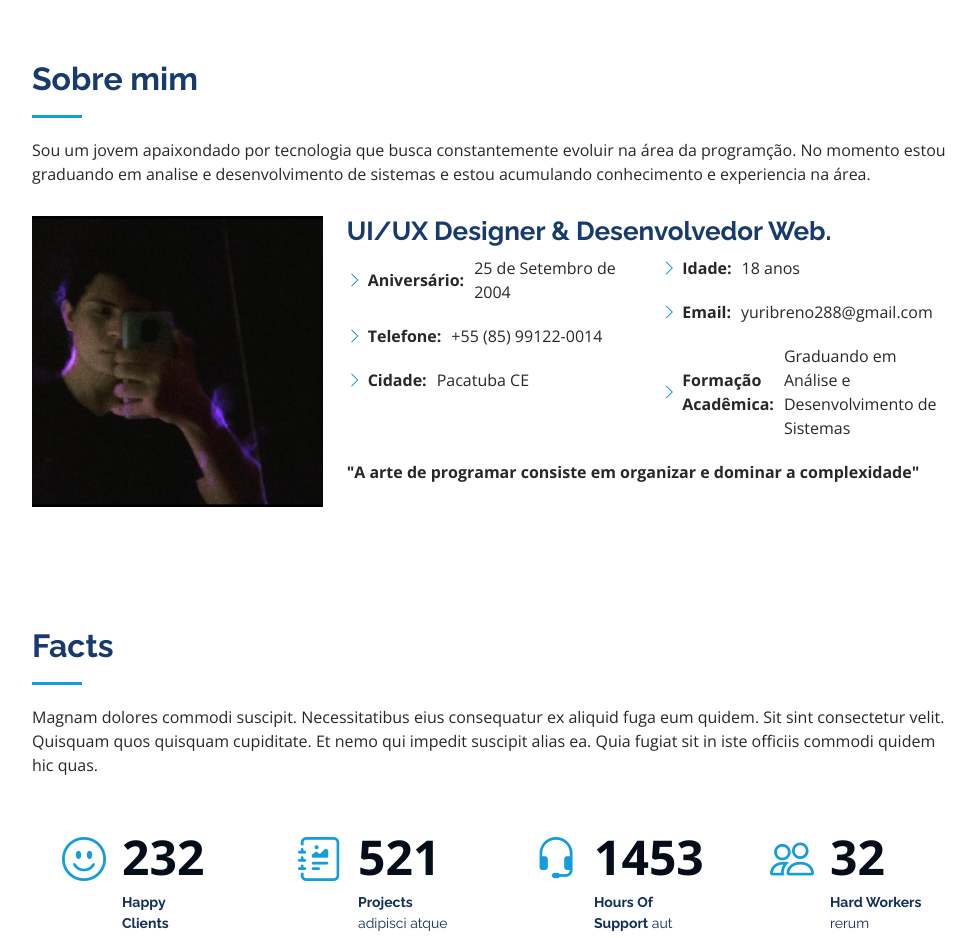
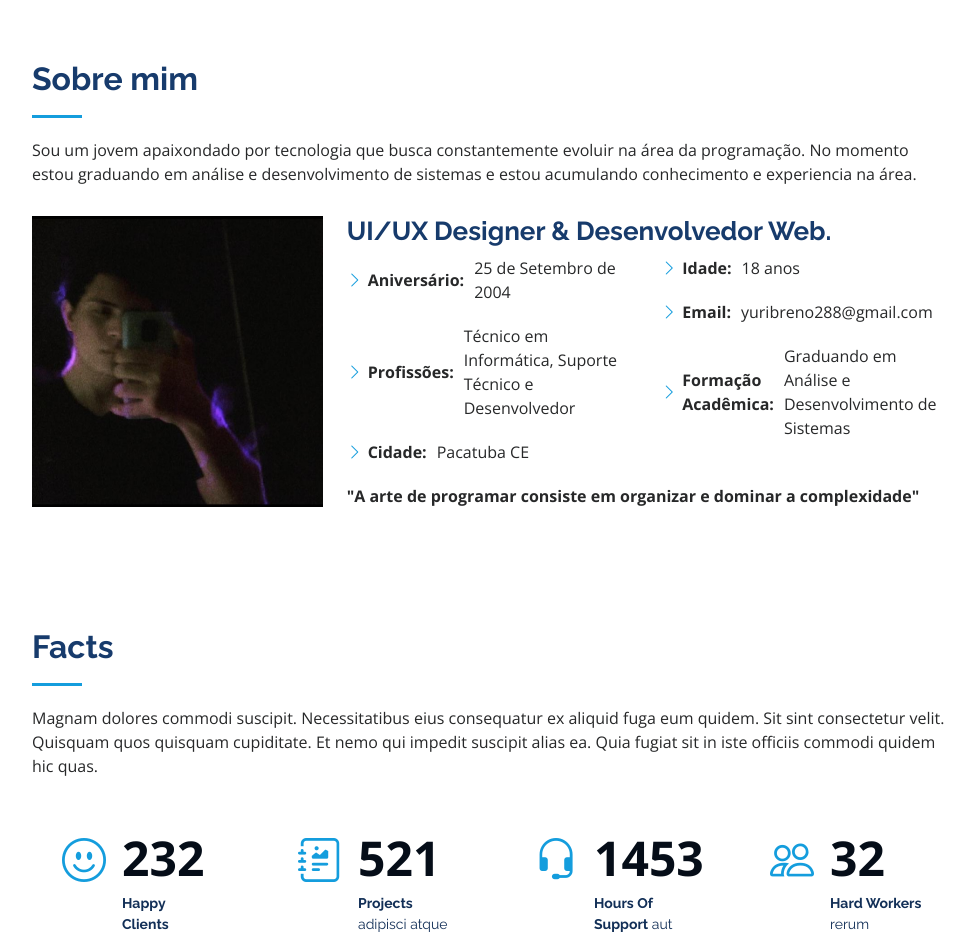
Before and after one commit to YuriBreno/Portifolio, a plain HTML site: page index.html in a window 1280 px wide. Shown: the part 800-1738 px from the top of the page, without its empty margins (298-1274 px from the left). Drawn offline with nearby package versions, Linux system fonts and the light colour scheme.

Commit message:
Alteração na sessão sobre

```diff
--- a/index.html
+++ b/index.html
@@ -85,8 +85,8 @@
 
         <div class="section-title">
           <h2>Sobre mim</h2>
-          <p>Sou um jovem apaixondado por tecnologia que busca constantemente evoluir na área da programção.
-            No momento estou graduando em analise e desenvolvimento de sistemas e estou acumulando conhecimento e experiencia na área. </p>
+          <p>Sou um jovem apaixondado por tecnologia que busca constantemente evoluir na área da programação.
+            No momento estou graduando em análise e desenvolvimento de sistemas e estou acumulando conhecimento e experiencia na área. </p>
         </div>
 
         <div class="row">
@@ -100,7 +100,7 @@
               <div class="col-lg-6">
                 <ul>
                   <li><i class="bi bi-chevron-right"></i> <strong>Aniversário:</strong> <span>25 de Setembro de 2004</span></li>
-                  <li><i class="bi bi-chevron-right"></i> <strong>Telefone:</strong> <span>+55 (85) 99122-0014</span></li>
+                  <li><i class="bi bi-chevron-right"></i> <strong>Profissões:</strong> <span>Técnico em Informática, Suporte Técnico e Desenvolvedor</span></li>
                   <li><i class="bi bi-chevron-right"></i> <strong>Cidade:</strong> <span>Pacatuba CE</span></li>
                 </ul>
               </div>
```
